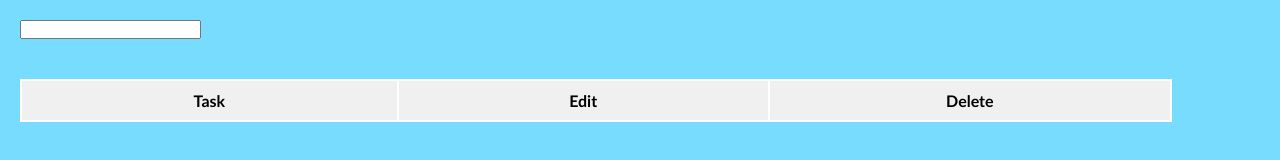
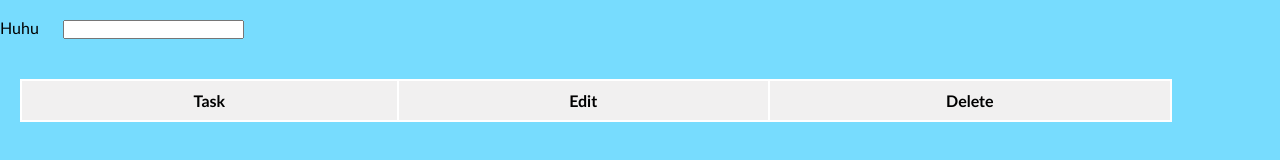
Before and after one commit to talgathia/ToDo-Liste, a plain HTML site: page index.html in a window 1280 px wide. Drawn offline with Linux system fonts and the light colour scheme.

Commit message:
add huhu to index

```diff
--- a/index.html
+++ b/index.html
@@ -8,6 +8,7 @@
 </head>
 <body>
     <!-- <label for="task" id="task-label">Enter your task here:</label> -->
+    Huhu
     <input type="text" name="task" class="task-input">
 
     <table class="task-table">
```
